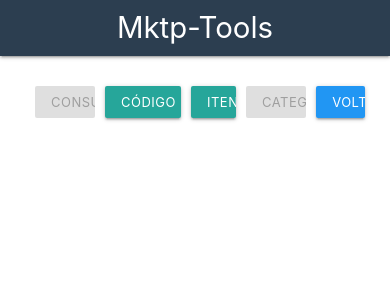
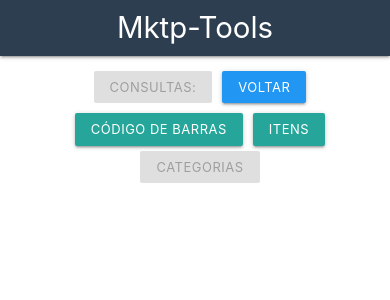
Before and after one commit to Lufabaz/Mktp-Tools, a React (Create React App) app: page / in a window 390 px wide. Both pictures are taken after a click on the button "MELI". Shown: the top 300 px of the page. Built offline with nearby package versions, Linux system fonts and the light colour scheme.

Commit message:
Adjustment responsive layout.

```diff
--- a/package.json
+++ b/package.json
@@ -6,7 +6,7 @@
     "@testing-library/jest-dom": "4.2.4",
     "@testing-library/react": "9.3.2",
     "@testing-library/user-event": "7.1.2",
-    "materialize-css": "1.0.0",
+    "materialize-css": "^1.0.0",
     "react": "16.13.1",
     "react-dom": "16.13.1",
     "react-scripts": "3.4.1",
--- a/src/components/Meli.js
+++ b/src/components/Meli.js
@@ -76,18 +76,26 @@ export default function Meli({onClickResource}) {
 
   return (
     <div>
+
+    <div style={styles.buttonsItemsConsult}>
+      <button style={styles.buttonsItems} className="waves-effect waves-light btn-small disabled">Consultas:</button>
+      <button id="back" onClick={clickResource} style={styles.buttonsItems} className="blue waves-effect waves-light btn-small">Voltar</button>
+    </div>
+
     <div style={styles.buttonsMenu}>
-      <button style={styles.buttonsItems} className="waves-effect waves-light btn-small disabled">Consultas:</button>
       <button id="barcode" onClick={clickResource} style={styles.buttonsItems} className="waves-effect waves-light btn-small">Código de Barras</button>
       <button id="items" onClick={clickResource} style={styles.buttonsItems} className="waves-effect waves-light btn-small">Itens</button>
       <button id="categ" onClick={clickResource} style={styles.buttonsItems} className="waves-effect waves-light btn-small disabled">Categorias</button>
-      <button id="back" onClick={clickResource} style={styles.buttonsItems} className="blue waves-effect waves-light btn-small">Voltar</button>
     </div>
 
 
-    {/* Flex (lado a lado) */}
-      {barcodeComponent && <div className="row" style={styles.flexRow}>
+      {/* Flex (lado a lado) */}
+      {barcodeComponent && <div style={styles.flexRow}>
         {/* Consulta EAN */}
+        <div>
+          <h1 style={styles.h1Consult}>Consulta Código de Barras:</h1>
+        </div>
+
         <div style={styles.flexRowTwo}>
           <div>
             <EanInput onInputEan={handleFormSubmitEan} onEmptyInput={clearResultEmpty} />
@@ -97,6 +105,7 @@ export default function Meli({onClickResource}) {
             {eanLengthResult && (<EanResult type={eanTypeResult} length={eanLengthResult} valid={eanValidResult} />)}
           </div>
         </div>
+
       </div>}
 
       {/* Consulta Itens */}
@@ -117,24 +126,18 @@ export default function Meli({onClickResource}) {
 
 const styles = {
   h1Consult: {
-    fontSize: '20px',
-    width: '250px',
-
-  },
-  h1Result: {
-    fontSize: '20px',
-    /* width: '250px', */
-
+    fontSize: '15px',
+    fontWeight: 'bold'
   },
   flexRow: {
     display: 'flex',
-    flexDirection: 'row',
+    flexDirection: 'column',
     alignItems: 'center',
     justifyContent: 'center',
     /* border: '1px solid lightgray', */
     borderRadius: '5px',
-    margin: '15px',
-    width: 'auto',
+/*     margin: '15px',
+ */    width: 'auto',
   },
   flexRowTwo: {
     display: 'flex',
@@ -144,37 +147,30 @@ const styles = {
     border: '1px solid lightgray',
     borderRadius: '5px',
     width: 'max-content',
-    padding: '20px'
-  },
-  flexRowResult: {
-    display: 'flex',
-    flexDirection: 'row',
-    alignItems: 'center',
-    /*     padding: '30px',
-     */ margin: '15px',
-  },
-  input: {
-    width: '350px',
-  },
-  span: {
-    width: '150px',
-    marginLeft: '30px',
-  },
-  divInput: {
-    marginLeft: '30px',
+    padding: '10px'
   },
   buttonsMenu: {
     display: 'flex',
     flexDirection: 'row',
+    flexWrap: 'wrap',
     alignItems: 'center',
     justifyContent: 'center',
-    padding: '15px',
-    width: 'auto',
+    padding: '5px',
     marginLeft: '20px',
-    marginTop: '15px',
-  },
+/*     marginTop: '15px',
+ */  },
   buttonsItems: {
     marginRight: '10px',
     marginBottom: '5px'
+  },
+  buttonsItemsConsult: {
+    display: 'flex',
+    flexDirection: 'row',
+    flexWrap: 'wrap',
+    alignItems: 'center',
+    justifyContent: 'center',
+/*     padding: '15px',
+ */    marginLeft: '20px',
+    marginTop: '15px',
   }
 }
--- a/src/components/meli/EanInput.js
+++ b/src/components/meli/EanInput.js
@@ -26,16 +26,13 @@ export default function EanInput({onInputEan, onEmptyInput}) {
           {/* Flex (lado a lado) */}
           <div>
             <div style={styles.flexRowTwo}>
-              <div>
-                <h1 style={styles.h1Consult}>Consulta Código de Barras:</h1>
-              </div>
-              <div style={styles.divInput} className="input-field col s12">
-                <input style={styles.input} id="ean" type="number" className="validate" onChange={handleInputEan} />
-                <label htmlFor="ean" className="active">
-                  <b>Insira aqui o código de barras para consulta.</b>
+              <div className="input-field">
+                <input style={styles.input} id="ean" type="number" className="validate" onChange={handleInputEan} /><br />
+                 <label htmlFor="ean" className="active">
+                  Insira um código de barras
                 </label>
                 <span className="helper-text">
-                  <i>Ex.: EAN, GTIN, UPC, ISBN, etc.</i>
+                  <i>Ex.: EAN, GTIN, UPC, ISBN, JAN, etc.</i>
                 </span>
               </div>
             </div>
@@ -48,43 +45,16 @@ export default function EanInput({onInputEan, onEmptyInput}) {
 
 const styles = {
   h1Consult: {
-    fontSize: '20px',
-    width: '250px',
-    marginBottom: '45px',
-  },
-  h1Result: {
-    fontSize: '20px',
-    /* width: '250px', */
-    marginBottom: '45px',
-  },
-  flexRow: {
-    display: 'flex',
-    flexDirection: 'row',
-    alignItems: 'center',
-    padding: '30px',
-    border: '1px solid lightgray',
-    borderRadius: '5px',
-    margin: '15px',
-    width: '970px',
+    fontSize: '15px',
+    fontWeight: 'bold'
   },
   flexRowTwo: {
     display: 'flex',
-    flexDirection: 'row',
+    flexDirection: 'column',
     alignItems: 'center',
   },
-  flexRowResult: {
-    display: 'flex',
-    flexDirection: 'row',
-    alignItems: 'center',
-    /*     padding: '30px',
-     */ margin: '15px',
-  },
   input: {
-    width: '350px',
-  },
-  span: {
-    width: '150px',
-    marginLeft: '30px',
+    width: 'auto',
   },
   divInput: {
     marginLeft: '20px',
--- a/src/components/meli/EanResult.js
+++ b/src/components/meli/EanResult.js
@@ -6,65 +6,35 @@ export default function EanResult({type, length, valid}) {
 
   return (
     <div>
-      <div style={styles.flexRowResult}>
+
+      <div style={styles.flexRow} >
+
+{/*         <div>
           <h1 style={styles.h1Result}>Resultado:</h1>
-        <span style={styles.span}>
+        </div> */}
+
         <div>
           Tipo: <span style={{fontWeight: 'bold'}}>{type}</span> <br />
           Digitos: <span style={{fontWeight: 'bold'}}>{length}</span> <br />
           Válido: <span style={{color: `${validColor}`, fontWeight: 'bold'}}>{valid}</span>
         </div>
-        </span>
+
       </div>
+
     </div>
   )
 }
 
 const styles = {
-  h1Consult: {
-    fontSize: '20px',
-    width: '250px',
-    marginBottom: '35px',
-  },
   h1Result: {
-    fontSize: '20px',
-    /* width: '250px', */
-    marginBottom: '45px',
-    alignItems: 'center',
-
+    fontSize: '15px',
+    fontWeight: 'bold'
   },
   flexRow: {
     display: 'flex',
-    flexDirection: 'row',
+    flexDirection: 'column',
     alignItems: 'center',
-    padding: '30px',
-    border: '1px solid lightgray',
-    borderRadius: '5px',
-    margin: '15px',
-    width: '970px',
-  },
-  flexRowTwo: {
-    display: 'flex',
-    flexDirection: 'row',
-    alignItems: 'center',
-  },
-  flexRowResult: {
-    display: 'flex',
-    flexDirection: 'row',
-    alignItems: 'center',
-    /*     padding: '30px',
-     */ margin: '15px',
-  },
-  input: {
-    width: '350px',
-  },
-  span: {
-    width: '150px',
-    marginLeft: '30px',
-    marginBottom: '10px',
-
-  },
-  divInput: {
-    marginLeft: '20px',
-  },
+    width: 'auto',
+    marginLeft: '10px'
   }
+}
```
Also changed, not shown: src/components/Preloader.js (indentation only). Lines whose indentation alone changed are shown as unchanged.
